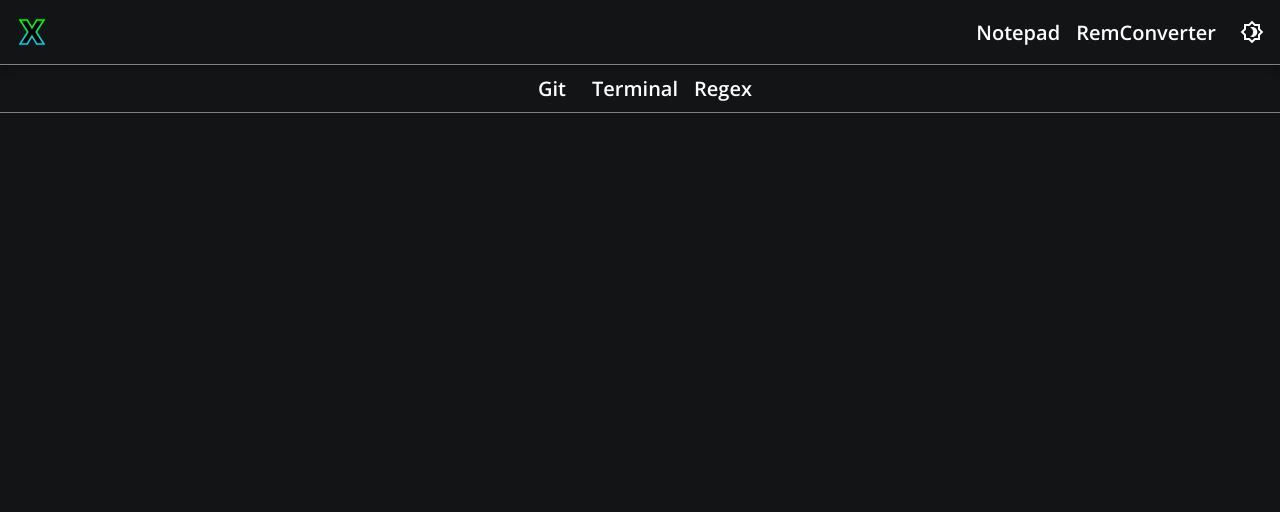
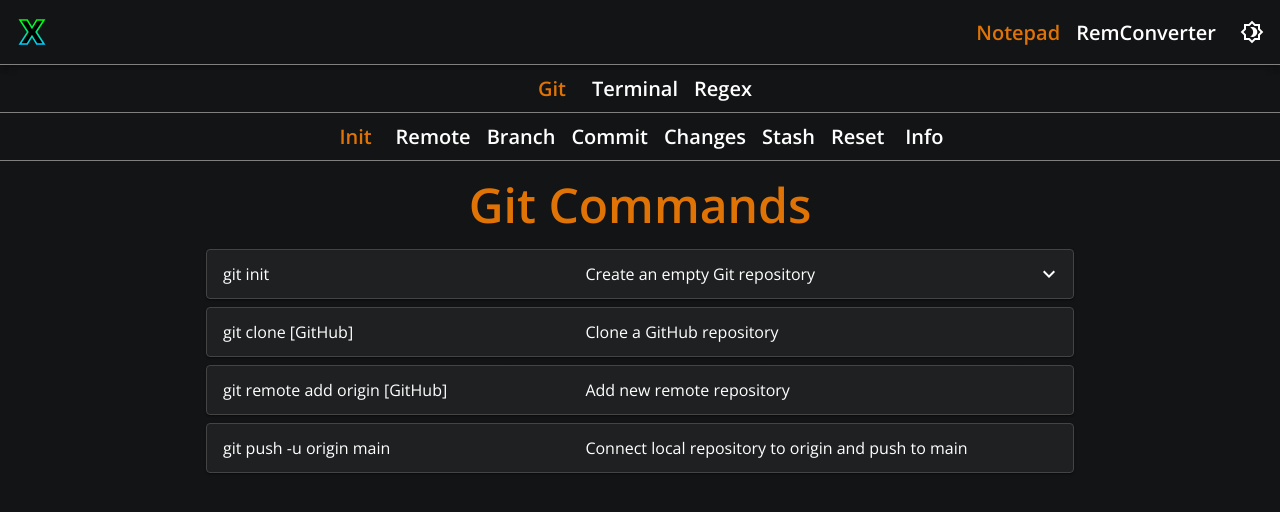
Before and after one commit to TetrisBattle/Notepad, a React (Create React App) app: page /notepad/git/init in a window 1280 px wide. Shown: the top 512 px of the page. Built offline with nearby package versions, Linux system fonts and the light colour scheme.

Commit message:
Add routes to git command pages

```diff
--- a/src/App.tsx
+++ b/src/App.tsx
@@ -8,30 +8,53 @@ import { Backdrop, CircularProgress } from '@mui/material'
 import { useStoreContext } from 'contexts/StoreContext'
 import Header from 'components/Header'
 
+const AppRoutes = () => {
+	const { appStore } = useStoreContext()
+
+	return (
+		<Routes>
+			<Route path='*' element={<Navigate to='/notepad/git' />} />
+			<Route path='/' element={<Navigate replace to='/notepad' />} />
+			<Route path='/notepad' element={<Navigate replace to='/notepad/git/init' />} />
+			<Route path='/notepad/git' element={<Navigate replace to='/notepad/git/init' />} />
+
+			{appStore.routes.map((route) => {
+				const recursion = (recursionRoute: typeof route) => {
+					if (recursionRoute.children) {
+						return (
+							<Route
+								key={recursionRoute.path}
+								path={`/${recursionRoute.path}`}
+								element={recursionRoute.element}
+							>
+								{recursionRoute.children.map((child) => (
+									recursion(child)
+								))}
+							</Route>
+						)
+					}
+					return (
+						<Route
+							key={recursionRoute.path}
+							path={recursionRoute.path}
+							element={recursionRoute.element}
+						/>
+					)
+				}
+
+				return recursion(route)
+			})}
+		</Routes>
+	)
+}
+
 export default function App() {
 	const { appStore } = useStoreContext()
 
 	return (
 		<Router>
 			<Header />
-			<Routes>
-				<Route
-					path='/'
-					element={
-						<Navigate
-							replace
-							to={appStore.pages[0].defaultPath ?? appStore.pages[0].path}
-						/>
-					}
-				/>
-				{appStore.pages.map((page) => (
-					<Route
-						key={page.path}
-						path={page.defaultPath ? page.path + '/*' : page.path}
-						element={page.element}
-					/>
-				))}
-			</Routes>
+			<AppRoutes />
 
 			<Backdrop open={appStore.isLoading}>
 				<CircularProgress />
--- a/src/components/Header.tsx
+++ b/src/components/Header.tsx
@@ -1,15 +1,14 @@
-import { Link, useLocation } from 'react-router-dom'
+import { NavLink } from 'react-router-dom'
 import { AppBar, Toolbar, Button, MenuItem, Box } from '@mui/material'
 import { Menu as MenuIcon } from '@mui/icons-material'
 import MenuIconButton from './MenuIconButton'
 import DarkThemeIconButton from './DarkThemeIconButton'
 import { ReactComponent as Logo } from 'icons/Logo.svg'
+import { observer } from 'mobx-react-lite'
 import { useStoreContext } from 'contexts/StoreContext'
-import { observer } from 'mobx-react-lite'
 
 const Header = () => {
 	const { appStore } = useStoreContext()
-	const location = useLocation()
 
 	return (
 		<AppBar sx={{ backgroundImage: 'none', borderBottom: 'solid 1px grey' }}>
@@ -30,27 +29,23 @@ const Header = () => {
 					}}
 				>
 					<Box sx={{ pr: 1 }}>
-						{appStore.pages.map((page) => {
+						{appStore.routes.map((route) => {
 							return (
-									<Button
-									key={page.path}
-									component={Link}
-									to={page.defaultPath ? page.defaultPath : page.path}
+								<Button
+									key={route.path}
+									component={NavLink}
+									to={route.path}
 									variant='text'
-									sx={{
+									sx={(theme) => ({
 										'&:hover': { bgcolor: 'transparent' },
 										fontSize: '1.25rem',
-										color: (theme) => {
-											const pathRegex = new RegExp(page.path, 'g')
-											if (theme.palette.mode === 'dark') {
-												return pathRegex.test(location.pathname)
-													? theme.palette.primary.main
-													: 'inherit'
-											} else return theme.palette.primary.contrastText
+										color: 'inherit',
+										'&.active': theme.palette.mode === 'dark' && {
+											color: theme.palette.primary.main,
 										},
-									}}
+									})}
 								>
-									{page.id}
+									{route.label}
 								</Button>
 							)
 						})}
@@ -65,19 +60,19 @@ const Header = () => {
 					}}
 					icon={<MenuIcon />}
 				>
-					{appStore.pages.map((page) => (
+					{appStore.routes.map((route) => (
 						<MenuItem
-							key={page.path}
-							component={Link}
-							to={page.path}
+							key={route.path}
+							component={NavLink}
+							to={route.path}
 							sx={{
-								color: (theme) =>
-									page.path === location.pathname
-										? theme.palette.primary.main
-										: theme.palette.text.primary,
+								fontWeight: 600,
+								'&.active': (theme) => ({
+									color: theme.palette.primary.main,
+								}),
 							}}
 						>
-							{page.id}
+							{route.label}
 						</MenuItem>
 					))}
 				</MenuIconButton>
--- a/src/pages/Notepad/Git.tsx
+++ b/src/pages/Notepad/Git.tsx
@@ -1,15 +1,16 @@
 import { Box, Button, Toolbar, Typography } from '@mui/material'
-import { useStoreContext } from 'contexts/StoreContext'
 import { commands } from './data/git'
 import CommandItem from './CommandItem'
 import { observer } from 'mobx-react-lite'
-import { useEffect } from 'react'
+import { NavLink, useParams } from 'react-router-dom'
+import NotFound from './NotFound'
 
 const Git = () => {
-	const { notepadStore } = useStoreContext()
-	const selectedGitPageCommands = commands[notepadStore.selectedGitPage]
-
-	useEffect(() => {}, [notepadStore.selectedGitPage])
+	const commandKeys = Object.keys(commands)
+	const params = useParams()
+	if (!params.id) return <NotFound />
+	if (!commandKeys.some((key) => key === params.id)) return <NotFound />
+	const selectedGitCommands = commands[params.id]
 
 	return (
 		<>
@@ -20,17 +21,21 @@ const Git = () => {
 					flexWrap: 'wrap',
 				}}
 			>
-				{notepadStore.gitPages.map((page) => (
+				{commandKeys.map((key) => (
 					<Button
-						key={page}
+						key={key}
+						component={NavLink}
+						to={`/notepad/git/${key}`}
 						variant='text'
-						color={
-							notepadStore.selectedGitPage === page ? 'primary' : 'inherit'
-						}
-						onClick={() => (notepadStore.selectedGitPage = page)}
-						sx={{ fontSize: 20 }}
+						sx={(theme) => ({
+							fontSize: 20,
+							color: 'inherit',
+							'&.active': {
+								color: theme.palette.primary.main,
+							},
+						})}
 					>
-						{page}
+						{key.slice(0, 1).toUpperCase() + key.slice(1)}
 					</Button>
 				))}
 			</Toolbar>
@@ -40,7 +45,7 @@ const Git = () => {
 					display: 'flex',
 					flexDirection: 'column',
 					maxWidth: (theme) => theme.breakpoints.values.md,
-					mx: 'auto'
+					mx: 'auto',
 				}}
 			>
 				<Typography
@@ -53,7 +58,7 @@ const Git = () => {
 					Git Commands
 				</Typography>
 				<Box sx={{ display: 'flex', flexDirection: 'column', gap: 1 }}>
-					{selectedGitPageCommands.map((gitCommand) => {
+					{selectedGitCommands.map((gitCommand) => {
 						return <CommandItem key={gitCommand.command} {...gitCommand} />
 					})}
 				</Box>
--- a/src/pages/Notepad/NotFound.tsx
+++ b/src/pages/Notepad/NotFound.tsx
@@ -15,7 +15,7 @@ const NotFound = () => {
 				Error 404
 			</Typography>
 			<Typography color='primary' fontSize={20}>
-				The page has not been created yet.
+				The page was not found!
 			</Typography>
 		</Box>
 	)
--- a/src/pages/Notepad/data/git.ts
+++ b/src/pages/Notepad/data/git.ts
@@ -1,7 +1,7 @@
 import { CommandInfo } from '../CommandItem'
 
 export const commands: { [key: string]: CommandInfo[] } = {
-	Init: [
+	init: [
 		{
 			command: 'git init',
 			description: 'Create an empty Git repository',
@@ -21,7 +21,7 @@ export const commands: { [key: string]: CommandInfo[] } = {
 			description: 'Connect local repository to origin and push to main',
 		},
 	],
-	Remote: [
+	remote: [
 		{
 			command: 'git remote add origin [GitHub]',
 			description: 'Add new remote repository',
@@ -50,7 +50,7 @@ export const commands: { [key: string]: CommandInfo[] } = {
 				'This command do not delete the remote repository from the server. It simply removes the remote and its references from your local repository.',
 		},
 	],
-	Branch: [
+	branch: [
 		{
 			command: 'git branch',
 			description: 'List all local branches',
@@ -103,7 +103,7 @@ export const commands: { [key: string]: CommandInfo[] } = {
 			description: 'Remove unstaged changes?',
 		},
 	],
-	Commit: [
+	commit: [
 		{
 			command: 'git add .',
 			description: 'Stage all changes',
@@ -121,7 +121,7 @@ export const commands: { [key: string]: CommandInfo[] } = {
 			description: 'Rewrite last commit message',
 		},
 	],
-	Changes: [
+	changes: [
 		{
 			command: 'git fetch',
 			description: 'Fetch new changes from remote',
@@ -164,7 +164,7 @@ export const commands: { [key: string]: CommandInfo[] } = {
 			description: 'Force push to remote (overwrite git history)',
 		},
 	],
-	Stash: [
+	stash: [
 		{
 			command: 'git stash',
 			description: 'Stash current changes',
@@ -186,7 +186,7 @@ export const commands: { [key: string]: CommandInfo[] } = {
 			description: 'Clear all stashes',
 		},
 	],
-	Reset: [
+	reset: [
 		{
 			command: 'git reset [commit]',
 			description: 'Reset to commit and keep changes',
@@ -224,7 +224,7 @@ export const commands: { [key: string]: CommandInfo[] } = {
 			description: 'Undo commit and add the changes to current repository',
 		},
 	],
-	Info: [
+	info: [
 		{
 			command: 'git status',
 			description: 'Show current status',
--- a/src/pages/Notepad/index.tsx
+++ b/src/pages/Notepad/index.tsx
@@ -1,16 +1,12 @@
 import { observer } from 'mobx-react-lite'
 import { Box, Button, Toolbar } from '@mui/material'
 import { useStoreContext } from 'contexts/StoreContext'
-import {
-	Routes,
-	Route,
-	Link,
-	useLocation,
-} from 'react-router-dom'
+import { NavLink, Outlet } from 'react-router-dom'
 
 const Notepad = () => {
-	const { notepadStore } = useStoreContext()
-	const location = useLocation()
+	const { appStore } = useStoreContext()
+	const gitRoutes = appStore.routes.find((route) => route.label === 'Notepad')!
+		.children!
 
 	return (
 		<Box>
@@ -20,24 +16,32 @@ const Notepad = () => {
 					justifyContent: 'center',
 				}}
 			>
-				{notepadStore.pages.map((page) => (
-					<Button
-						key={page.id}
-						variant='text'
-						color={page.path === location.pathname ? 'primary' : 'inherit'}
-						component={Link}
-						to={page.path}
-						sx={{ fontSize: 20 }}
-					>
-						{page.id}
-					</Button>
-				))}
+				{gitRoutes.map((route) => {
+					let path = route.path
+					if (route.path === 'git/:id') {
+						path = 'git'
+					}
+
+					return (
+						<Button
+							key={route.path}
+							component={NavLink}
+							to={path}
+							variant='text'
+							sx={{
+								fontSize: 20,
+								color: 'inherit',
+								'&.active': (theme) => ({
+									color: theme.palette.primary.main,
+								}),
+							}}
+						>
+							{route.label}
+						</Button>
+					)
+				})}
 			</Toolbar>
-			<Routes>
-				{notepadStore.pages.map((page) => (
-					<Route key={page.path} path={page.id} element={page.element} />
-				))}
-			</Routes>
+			<Outlet />
 		</Box>
 	)
 }
--- a/src/stores/AppStore.tsx
+++ b/src/stores/AppStore.tsx
@@ -1,20 +1,41 @@
 import { makeAutoObservable } from 'mobx'
 import Notepad from 'pages/Notepad'
+import Git from 'pages/Notepad/Git'
+import Terminal from 'pages/Notepad/Terminal'
+import Regex from 'pages/Notepad/Regex'
 import RemConverter from 'pages/RemConverter'
-
-export interface Page {
-	id: string
-	path: string
-	defaultPath?: string
-	element: React.ReactElement
-}
 
 export default class AppStore {
 	private _isDarkTheme = true
 	private _isLoading = false
-	private _pages: Page[] = [
-		{ id: 'Notepad', path: '/Notepad', defaultPath: '/Notepad/Git', element: <Notepad /> },
-		{ id: 'RemConverter', path: '/RemConverter', element: <RemConverter /> },
+	private _routes = [
+		{
+			label: 'Notepad',
+			path: '/notepad',
+			element: <Notepad />,
+			children: [
+				{
+					label: 'Git',
+					path: 'git/:id',
+					element: <Git />,
+				},
+				{
+					label: 'Terminal',
+					path: 'terminal',
+					element: <Terminal />,
+				},
+				{
+					label: 'Regex',
+					path: 'regex',
+					element: <Regex />,
+				},
+			],
+		},
+		{
+			label: 'RemConverter',
+			path: '/remconverter',
+			element: <RemConverter />,
+		},
 	]
 
 	constructor() {
@@ -37,7 +58,7 @@ export default class AppStore {
 		this._isLoading = value
 	}
 
-	get pages() {
-		return this._pages
+	get routes() {
+		return this._routes
 	}
 }
--- a/src/stores/NotepadStore.tsx
+++ /dev/null
@@ -1,41 +0,0 @@
-import { makeAutoObservable } from 'mobx'
-import { commands } from 'pages/Notepad/data/git'
-import Git from 'pages/Notepad/Git'
-import Terminal from 'pages/Notepad/Terminal'
-import Regex from 'pages/Notepad/Regex'
-import { Page } from './AppStore'
-
-export default class NotepadStore {
-	private _pages: Page[] = [
-		{ id: 'Git', path: '/Notepad/Git', defaultPath: '/Notepad/Git/Init', element: <Git /> },
-		{ id: 'Terminal', path: '/Notepad/Terminal', element: <Terminal /> },
-		{ id: 'Regex', path: '/Notepad/Regex', element: <Regex /> },
-	]
-	private _gitPages: string[] = []
-	private _selectedGitPage = ''
-
-	constructor() {
-		for (const key in commands) {
-			this._gitPages.push(key)
-		}
-		this._selectedGitPage = this._gitPages[0]
-
-		makeAutoObservable(this)
-	}
-
-	get pages() {
-		return this._pages
-	}
-
-	get gitPages() {
-		return this._gitPages
-	}
-
-	get selectedGitPage() {
-		return this._selectedGitPage
-	}
-
-	set selectedGitPage(value) {
-		this._selectedGitPage = value
-	}
-}
--- a/src/stores/RootStore.tsx
+++ b/src/stores/RootStore.tsx
@@ -1,10 +1,8 @@
 import { makeAutoObservable } from 'mobx'
 import AppStore from './AppStore'
-import NotepadStore from './NotepadStore'
 
 export default class RootStore {
 	appStore = new AppStore()
-	notepadStore = new NotepadStore()
 
 	constructor() {
 		makeAutoObservable(this)
```
